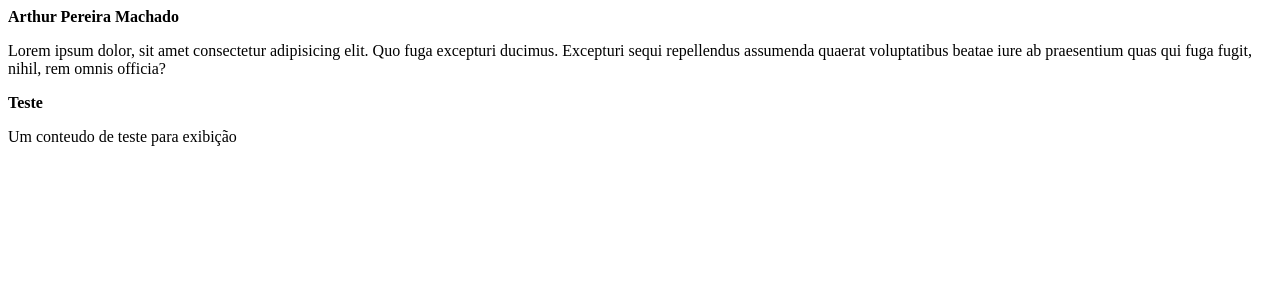
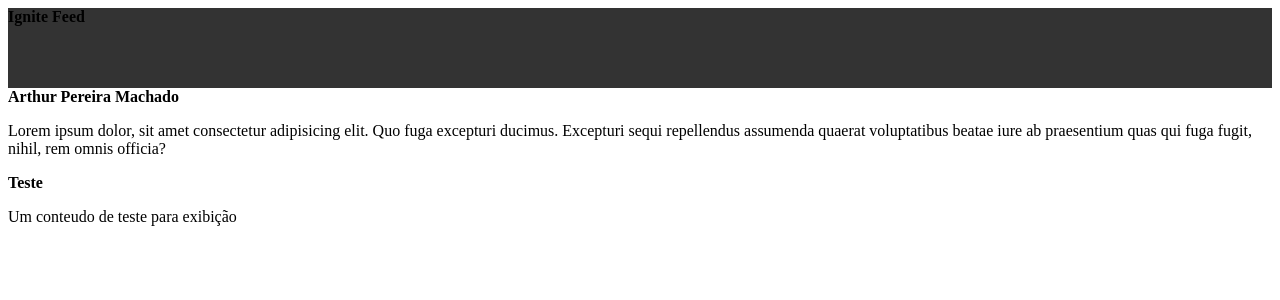
Before and after one commit to ArthurPMachado/fundamentos-react, a React (Vite) app: page / in a window 1280 px wide. Shown: the top 300 px of the page. Built offline with nearby package versions, Linux system fonts and the light colour scheme.

Commit message:
feat: start header component

```diff
--- a/src/App.jsx
+++ b/src/App.jsx
@@ -1,9 +1,11 @@
+import { Header } from "./components/Header";
 import { Post } from "./Post";
 
 export function App() {
 
   return (
     <div>
+      <Header />
       <Post
         author="Arthur Pereira Machado"
         content="Lorem ipsum dolor, sit amet consectetur adipisicing elit. Quo fuga excepturi ducimus. Excepturi sequi repellendus assumenda quaerat voluptatibus beatae iure ab praesentium quas qui fuga fugit, nihil, rem omnis officia?"
--- /dev/null
+++ b/src/components/Header.jsx
@@ -0,0 +1,9 @@
+import styles from './Header.module.css'
+
+export function Header() {
+  return(
+    <header className={styles.header}>
+      <strong>Ignite Feed</strong>
+    </header>
+  )
+}
--- /dev/null
+++ b/src/components/Header.module.css
@@ -0,0 +1,4 @@
+.header {
+  background: #333;
+  height: 80px;
+}
```
